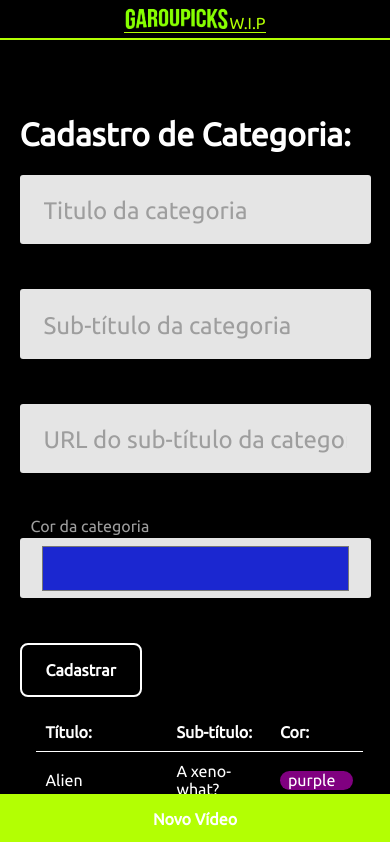
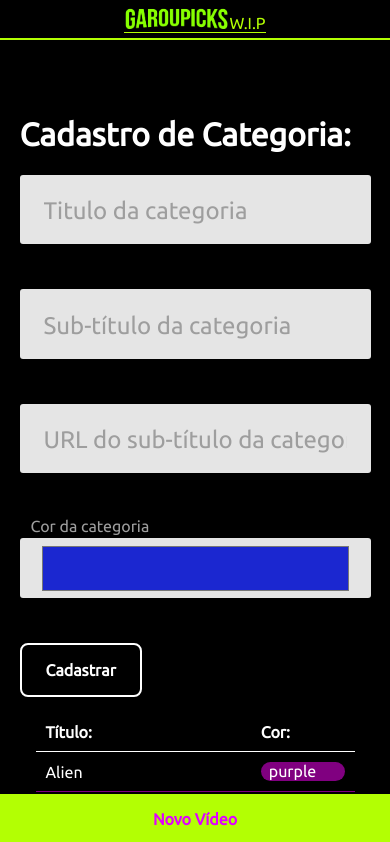
Before and after one commit to garouxl/garoupicks, a React (Create React App) app: page /cadastro/categoria in a window 390 px wide. Shown: the top 842 px of the page. Built offline with nearby package versions, Linux system fonts and the light colour scheme; data requests are answered from the project's data file.

Commit message:
alterado comportamento mobile de categorial

```diff
--- a/src/components/Menu/Menu.css
+++ b/src/components/Menu/Menu.css
@@ -59,6 +59,7 @@ body {
     right: 0;
     bottom: 0;
     background: var(--primary);
+    color:var(--secondary);
     border-radius: 0;
     border: 0;
     text-align: center;
--- a/src/reset.css
+++ b/src/reset.css
@@ -6,6 +6,7 @@
 
 :root {
   --primary: #B3FF03;
+  --secondary: #e100ff;
   --black: #000000;
   --blackLighter: #9E9E9E;
   --grayLight: #F5F5F5;
@@ -61,3 +62,10 @@ table span {
   display: block;
   border-radius: 20px;
 }
+
+  @media(max-width: 800px) {
+    th:nth-child(2),
+    td:nth-child(2) {
+      display: none;
+    }
+  }
```
